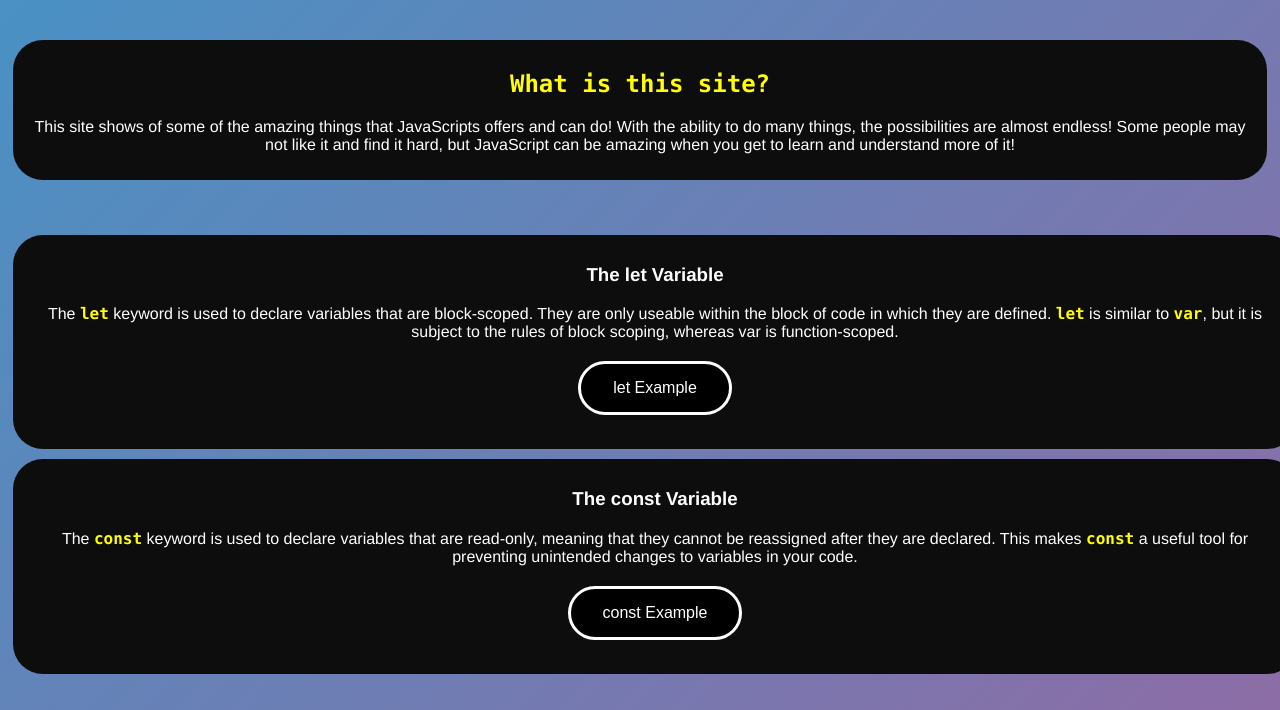
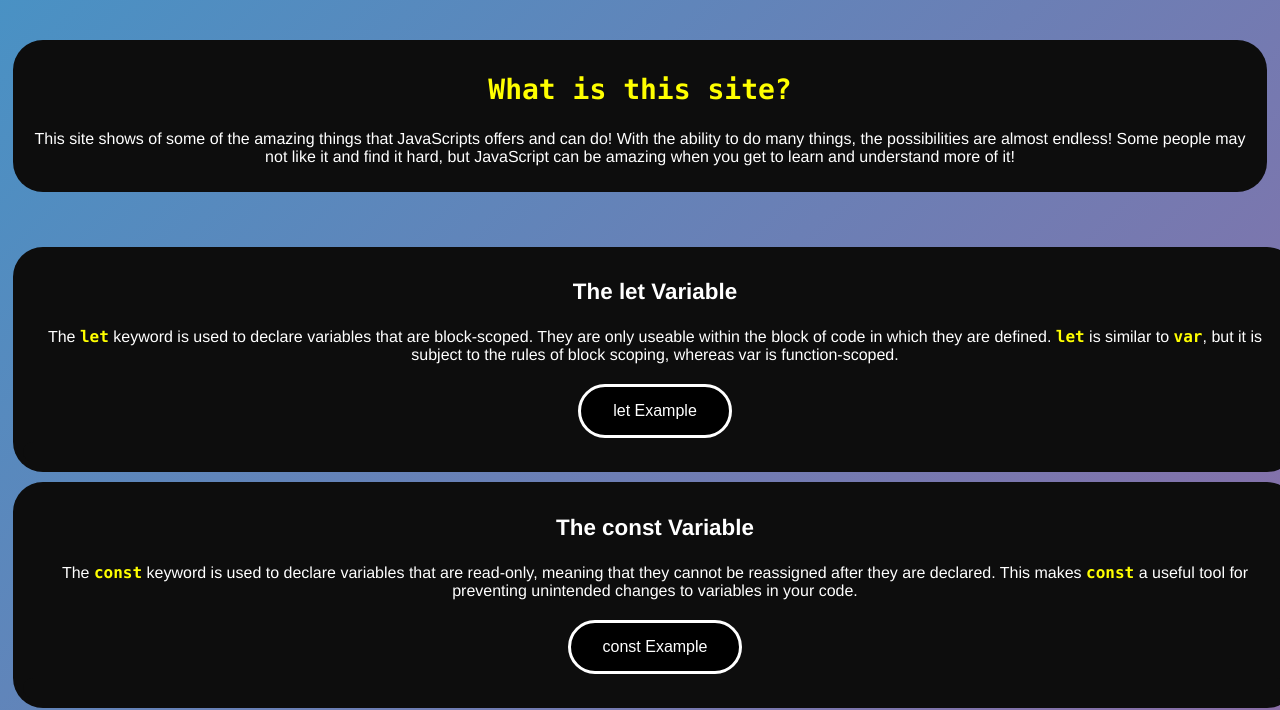
Before and after one commit to Isaak-pixel/jsTips, a plain HTML site: page index.html in a window 1280 px wide. Shown: the part 126-836 px from the top of the page. Drawn offline with Linux system fonts and the light colour scheme.

Commit message:
increased font sizes for headings

```diff
--- a/styles.css
+++ b/styles.css
@@ -28,6 +28,11 @@ body {
 h2 {
   font-family: "Lucida Console", "Courier New", monospace;
   color: yellow;
+  font-size: 175%;
+}
+
+h3 {
+  font-size: 140%;
 }
 
 strong {
```
